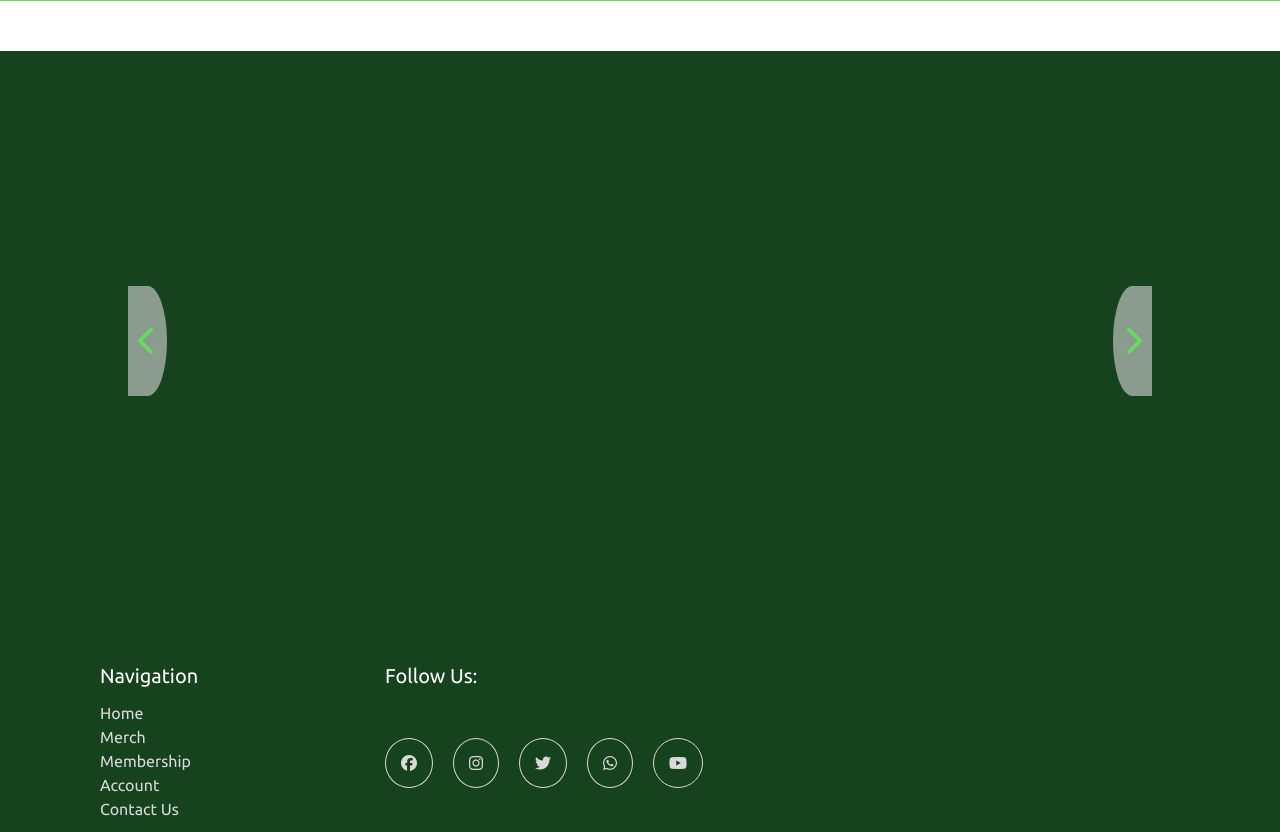
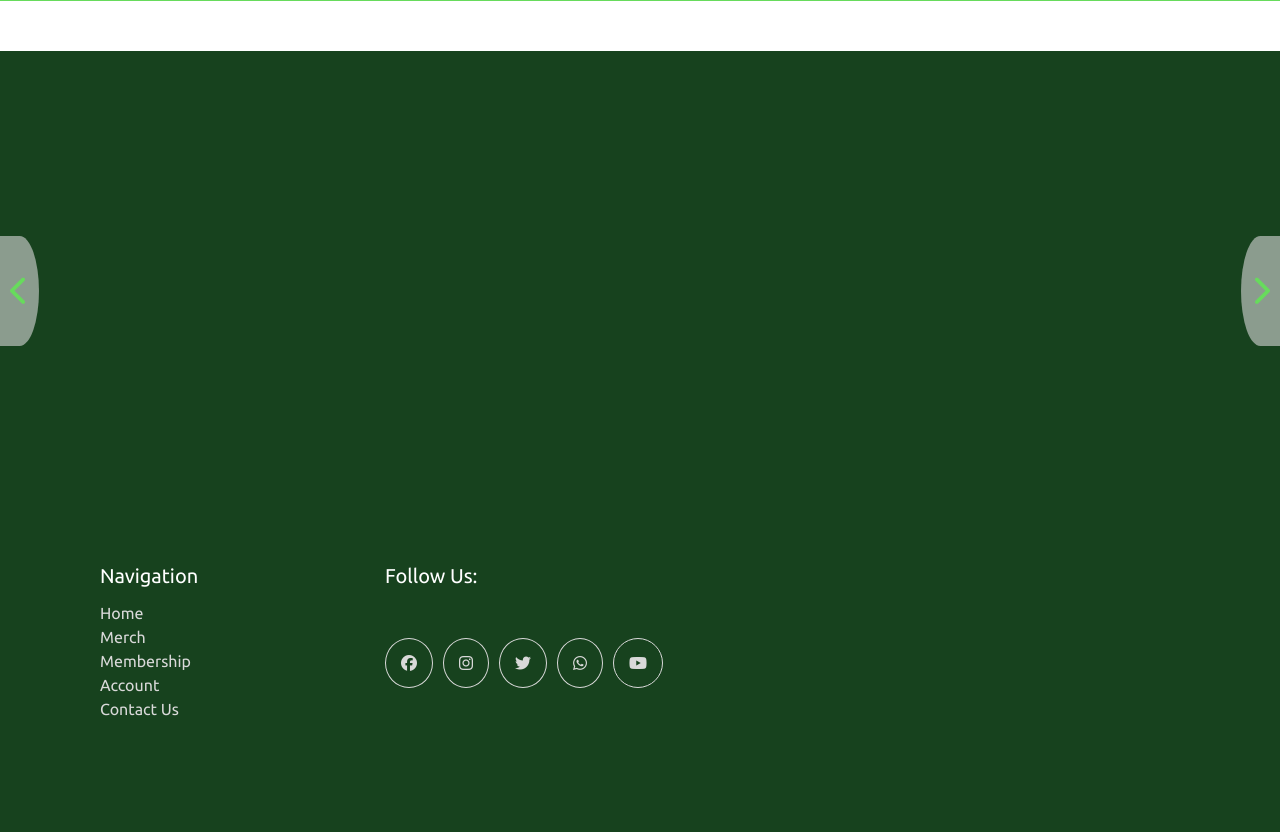
Before and after one commit to EeeBeeDee/gym_zen, a Django app: page / in a window 1280 px wide. Shown: the part 1822-2654 px from the top of the page. Run offline with Django 3.2, Linux system fonts and the light colour scheme; data comes from the database, SQL or seed files in the repository; data that the repository does not hold is empty; some libraries are stand-ins or nearby versions.

Commit message:
Add new styles to carousel

```diff
--- a/static/css/style.css
+++ b/static/css/style.css
@@ -189,7 +189,7 @@ body {
 
 .carousel {
   margin: 5rem auto 0;
-  padding: 5rem;
+  padding: 0;
   position: relative;
   width: 100vw;
   z-index: 10;
@@ -209,7 +209,6 @@ body {
 .carousel__container {
   position: relative;
   height: 60vh;
-  width: 80vw;
   max-width: 132rem;
   display: flex;
   overflow-x: hidden;
@@ -225,6 +224,7 @@ body {
 }
 
 .carousel img {
+  min-width: 100%;
   width: 100%;
   object-fit: cover;
   object-position: center center;
@@ -268,9 +268,9 @@ body {
 .carousel__info {
   display: block;
   width: 100%;
-  height: 8rem;
+  height: 15rem;
   position: absolute;
-  bottom: 1rem;
+  bottom: 0;
   right: 0;
   text-align: right;
   overflow: hidden;
@@ -285,7 +285,7 @@ body {
   bottom: 0;
   right: 0;
   width: 100%;
-  background: rgba(0, 0, 0, 0.5);
+  background: rgba(0, 0, 0, 0.7);
   color: #fff;
   text-align: right;
   transform: translateY(100%);
@@ -295,6 +295,14 @@ body {
 
 .carousel__blurb.active {
   transform: translateY(0%);
+}
+
+.carousel__blurb h3 {
+  font-size: 1.8rem;
+}
+
+.carousel__blurb p {
+  font-size: 1rem;
 }
 
 .dot-elastic {
@@ -463,7 +471,7 @@ body {
   justify-content: center;
   align-items: center;
   background-color: #000;
-  margin: 0 5rem;
+  margin: 0;
   padding: 1rem 5rem;
   border-radius: 2rem 5rem;
   opacity: 1;
@@ -480,10 +488,10 @@ body {
 .index-info__box h3 {
   color: #67DB5C;
   text-transform: uppercase;
-  font-size: 3rem;
+  font-size: 1.6rem;
   margin: 0;
   align-self: flex-end;
-  padding-right: 10rem;
+  padding-right: 0;
 }
 
 .index-info__grid {
@@ -983,7 +991,7 @@ input[type=number] {
 }
 
 .footer__social-icon {
-  margin: 0 2rem;
+  margin: 0 1rem;
   border: 1px solid #d9d9d9;
   padding: 1.5rem;
   border-radius: 50%;
--- a/static/scss/components/_carousel.scss
+++ b/static/scss/components/_carousel.scss
@@ -1,9 +1,14 @@
 .carousel {
     margin: 5rem auto 0;
-    padding: 5rem;
+    padding: 0;
     position: relative;
     width: 100vw;
     z-index: 10;
+
+    @mixin atMedium {
+        padding: 5rem;
+
+    }
     // max-width: 150rem;
 
     // // Glass BG
@@ -37,12 +42,16 @@
     &__container {
         position: relative;
         height: 60vh;
-        width: 80vw;
         max-width: 132rem;
         display: flex;
         overflow-x: hidden;
         margin: 0 auto;
         border-radius: 10px;
+
+        @mixin atMedium {
+            width: 80vw;
+
+        }
     }
 
     & ul {
@@ -53,6 +62,7 @@
     }
 
     & img {
+        min-width: 100%;
         width: 100%;
         object-fit: cover;
         object-position: center center;
@@ -97,15 +107,19 @@
     &__info {
         display: block;
         width: 100%;
-        height: 8rem;
+        height: 15rem;
         position: absolute;
-        bottom: 1rem;
+        bottom: 0;
         right: 0;
         text-align: right;
         overflow: hidden;
 
         & p {
             margin: 0;
+        }
+
+        @mixin atMedium {
+            height: 12rem;
         }
     }
 
@@ -115,7 +129,7 @@
         right: 0;
         // height: 8rem;
         width: 100%;
-        background: rgba(0,0,0,0.5);
+        background: rgba(0,0,0,0.7);
         color: #fff;
         text-align: right;
         transform: translateY(100%);
@@ -125,5 +139,21 @@
         &.active {
             transform: translateY(0%);
         }
+
+        & h3 {
+            font-size: 1.8rem;
+
+            @mixin atMedium {
+                font-size: 2.5rem;
+            }
+        }
+
+        & p {
+            font-size: 1rem;
+
+            @mixin atMedium {
+                font-size: 1.4rem;
+            }
+        }
     }
 }
--- a/static/scss/components/_info-box.scss
+++ b/static/scss/components/_info-box.scss
@@ -15,13 +15,18 @@
         justify-content: center;
         align-items: center;
         background-color: #000;
-        margin: 0 5rem;
+        margin: 0;
         padding: 1rem 5rem;
         border-radius: 2rem 5rem;
         opacity: 1;
         transition-delay: 2s;
         transition: opacity 3s ease-in;
         z-index: 10;
+
+        @mixin atMedium {
+            margin: 0 5rem;
+
+        }
 
         h2 {
             font-size: calc(1.325rem + .9vw);
@@ -31,10 +36,15 @@
         h3 {
             color: #67DB5C;
             text-transform: uppercase;
-            font-size: 3rem;
+            font-size: 1.6rem;
             margin: 0;
             align-self: flex-end;
-            padding-right: 10rem;
+            padding-right: 0;
+
+            @mixin atMedium {
+                padding-right: 10rem;
+                font-size: 3rem;
+            }
         }
 
     }
--- a/static/scss/layout/_footer.scss
+++ b/static/scss/layout/_footer.scss
@@ -50,14 +50,16 @@
     }
 
     &__social-icon {
-        margin: 0 2rem;
+        margin: 0 1rem;
         border: 1px solid $grey-color;
         padding: 1.5rem;
         border-radius: 50%;
         transition: all 0.2s;
         font-size: 1.6rem;
 
-
+        @mixin atMedium {
+            margin: 0 2rem;
+        }
 
         &:first-child {
             margin-left: 0;
```
